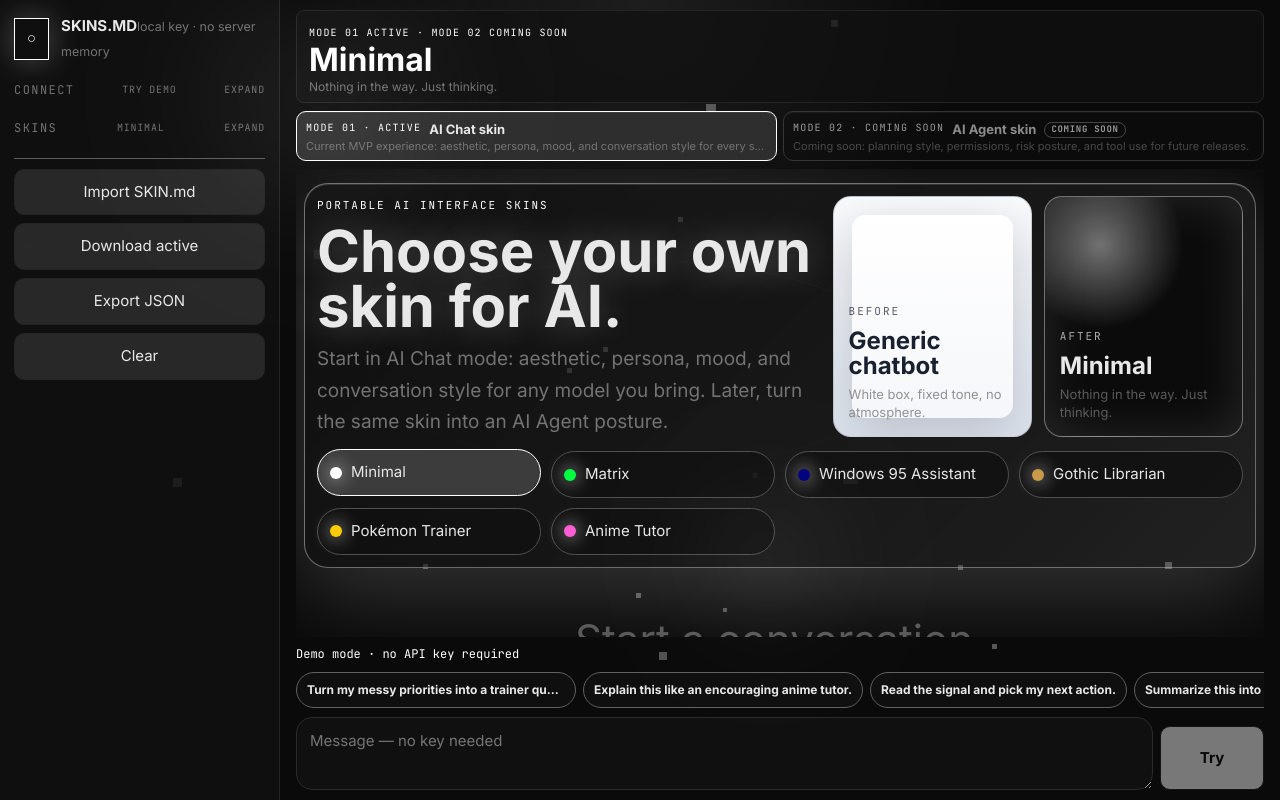
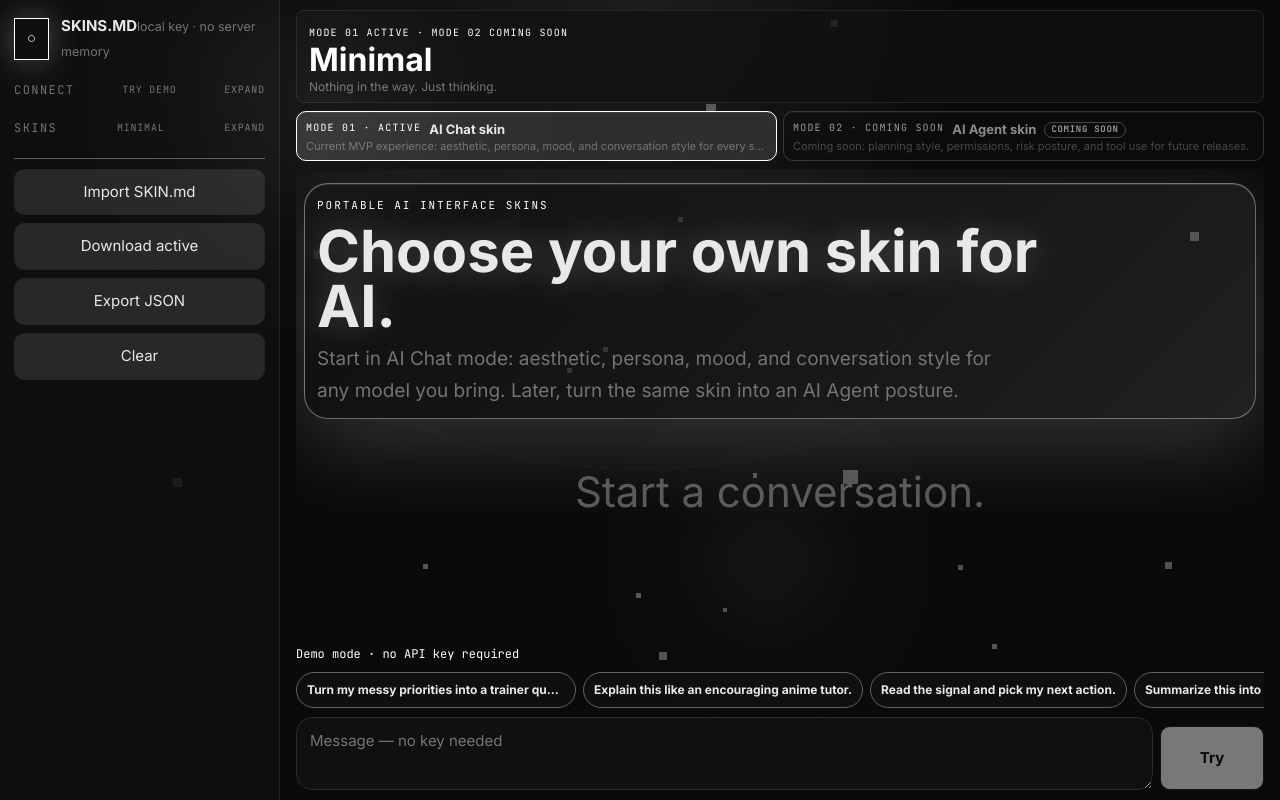
Before and after one commit to COMANDO-AI/skins-md, a React (Vite) app: page / in a window 1280 px wide. Built offline with nearby package versions, Linux system fonts and the light colour scheme.

Commit message:
Simplify welcome hero across skins

```diff
--- a/acceptance.mjs
+++ b/acceptance.mjs
@@ -28,6 +28,8 @@ const skinsStartsClosed = await page.locator('.skins-box').evaluate((el) => !el.
 await page.locator('.connection-box summary').first().click();
 const firstVisitPrompt = await page.getByText('Fastest path:').isVisible();
 const demoReady = await page.getByText('Demo mode · no API key required').isVisible();
+const welcomeComparisonRemoved = await page.locator('.onboarding-hero .before-after').count() === 0 && !(await page.getByText('Generic chatbot').isVisible().catch(() => false));
+const welcomeMiniGalleryRemoved = await page.locator('.onboarding-hero .consumer-gallery').count() === 0 && await page.locator('.onboarding-hero button').count() === 0;
 const skinBeforeHover = await page.evaluate(() => document.body.dataset.skin);
 await page.locator('.skins-box summary').click();
 await page.locator('.skin-grid').getByRole('button', { name: /Matrix/i }).hover();
@@ -84,6 +86,8 @@ const results = {
   skinsStartsClosed,
   firstVisitPrompt,
   demoReady,
+  welcomeComparisonRemoved,
+  welcomeMiniGalleryRemoved,
   hoverDoesNotPreviewApply,
   keyPersisted,
   beforeSendLabel,
--- a/src/App.tsx
+++ b/src/App.tsx
@@ -50,31 +50,12 @@ function uid() { return Math.random().toString(36).slice(2) + Date.now().toStrin
 function loadJson<T>(key: string, fallback: T): T { try { return JSON.parse(localStorage.getItem(key) || '') as T; } catch { return fallback; } }
 function saveJson(key: string, value: unknown) { localStorage.setItem(key, JSON.stringify(value)); }
 
-function OnboardingHero({ skin, skins, onChoose }: { skin: Skin; skins: Skin[]; onChoose: (id: string) => void }) {
-  const featured = skins.slice(0, 8);
+function OnboardingHero() {
   return <section className="onboarding-hero" aria-label="Skin preview onboarding">
     <div className="hero-copy">
       <span className="eyebrow">Portable AI interface skins</span>
       <h2>Choose your own skin for AI.</h2>
       <p>Start in AI Chat mode: aesthetic, persona, mood, and conversation style for any model you bring. Later, turn the same skin into an AI Agent posture.</p>
-    </div>
-    <div className="before-after" aria-label="Before and after skin comparison">
-      <div className="before-card">
-        <span>Before</span>
-        <strong>Generic chatbot</strong>
-        <p>White box, fixed tone, no atmosphere.</p>
-      </div>
-      <div className="after-card">
-        <span>After</span>
-        <strong>{skin.metadata.name}</strong>
-        <p>{skin.metadata.description}</p>
-      </div>
-    </div>
-    <div className="consumer-gallery" aria-label="Mini skin gallery">
-      {featured.map((item) => <button key={item.id} onClick={() => onChoose(item.id)} className={item.id === skin.id ? 'selected' : ''}>
-        <i style={{ background: item.palette.accent }} />
-        <span>{item.metadata.name}</span>
-      </button>)}
     </div>
   </section>;
 }
@@ -335,7 +316,7 @@ export default function App() {
       <ModeSwitch />
       {error && <div className="error">{error}</div>}
       <div className="messages" aria-live="polite">
-        {messages.length === 0 && <OnboardingHero skin={activeSkin} skins={skins} onChoose={setActiveId} />}
+        {messages.length === 0 && <OnboardingHero />}
         {messages.length === 0 && <div className="empty"><span>{activeSkin.voice.empty_state}</span></div>}
         {messages.map((m) => <article key={m.id} className={`message ${m.role}`}><div className="role">{m.role}</div><div className="content" dangerouslySetInnerHTML={{ __html: marked.parse(m.content || (m.role === 'assistant' ? activeSkin.voice.thinking_label : '')) as string }} /></article>)}
         <div ref={bottomRef} />
--- a/src/styles.css
+++ b/src/styles.css
@@ -305,3 +305,9 @@ body[data-skin="windows-95-assistant"] .mode-card span{display:block;}
 .skins-content{padding-top:10px;}
 .connection-box:not([open]) .connection-content{display:none;}
 body[data-skin="windows-95-assistant"] .skins-box .connection-summary em{max-width:94px;}
+
+/* Welcome copy V1: remove comparison banners and embedded skin chooser from all skins. */
+.onboarding-hero{grid-template-columns:1fr!important;max-width:980px;}
+.onboarding-hero .hero-copy{max-width:860px;}
+.onboarding-hero .before-after,.onboarding-hero .consumer-gallery{display:none!important;}
+body[data-skin="pokemon-trainer"] .onboarding-hero,body[data-skin="windows-95-assistant"] .onboarding-hero{grid-template-columns:1fr!important;}
```
